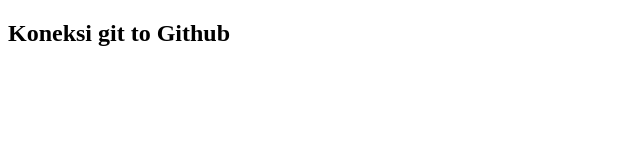
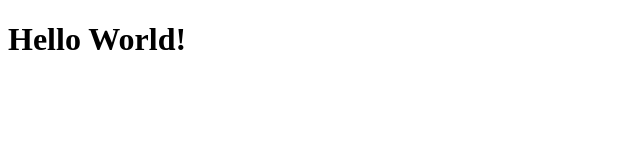
Before and after one commit to riofchrdn/repo-git, a plain HTML site: page index.html in a window 1280 px wide. Shown: the whole page, without its empty margins (0-640 px from the left). Drawn offline with Linux system fonts and the light colour scheme.

Commit message:
Merubah body index.html

```diff
--- a/index.html
+++ b/index.html
@@ -5,11 +5,11 @@
     <meta charset="UTF-8">
     <meta name="viewport" content="width=device-width, initial-scale=1.0">
     <meta http-equiv="X-UA-Compatible" content="ie=edge">
-    <title>Koneksi git to Github</title>
+    <title>Materi Git Remote</title>
 </head>
 
 <body>
-    <h2>Koneksi git to Github</h2>
+    <h1>Hello World!</h1>
 </body>
 
 </html>
```
